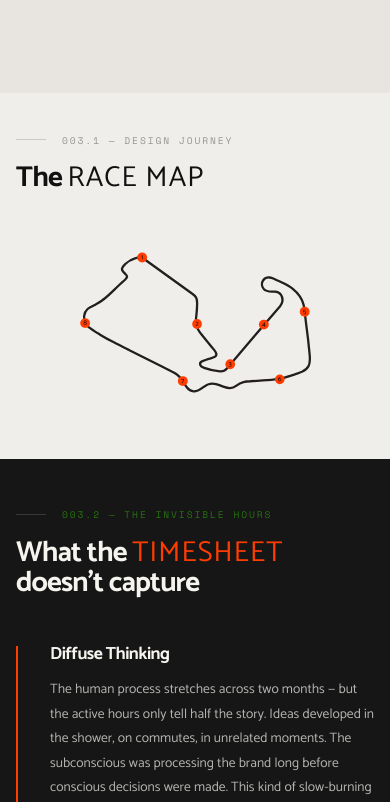
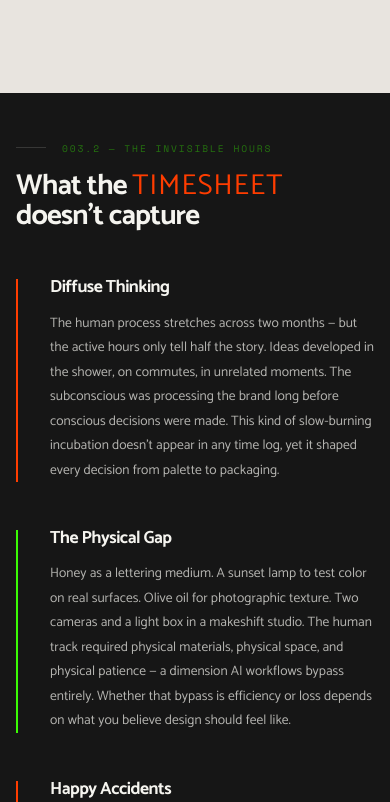
Before and after one commit to rudiseelig/soma-race, a website built with Vite: page pages/process.html in a window 390 px wide. Shown: the part 1404-2206 px from the top of the page. Built offline with nearby package versions, Linux system fonts and the light colour scheme.

Commit message:
fix: hide race map section on mobile

```diff
--- a/pages/process.html
+++ b/pages/process.html
@@ -439,7 +439,7 @@
         height: 36px;
       }
       .race-map-section {
-        padding: 3rem 1.5rem !important;
+        display: none !important;
       }
       .race-map-wrapper {
         margin: 2rem auto 0;
@@ -455,9 +455,6 @@
     }
 
     @media (max-width: 480px) {
-      .race-map-section {
-        padding: 2.5rem 1rem !important;
-      }
       .narrative-section {
         padding: 3rem 1rem !important;
       }
```
